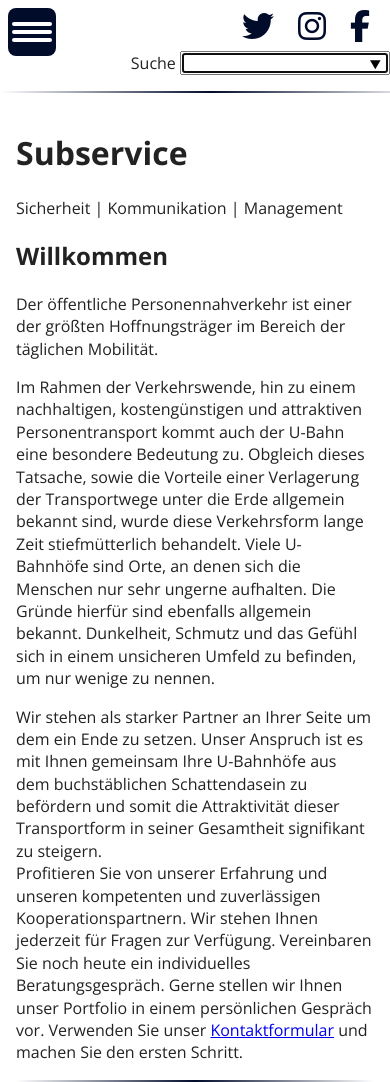
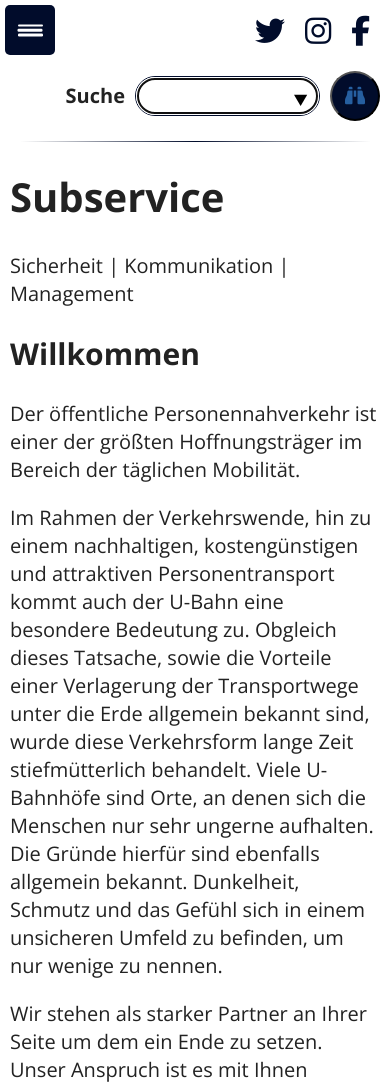
Before and after one commit to XIDV/peschl-webd04a-boilerplate, a plain HTML site: page index.html in a window 390 px wide. Shown: the top 1082 px of the page. Drawn offline with nearby package versions, Linux system fonts and the light colour scheme.

Commit message:
Menü und Suchleiste fertig (vorerst)

```diff
--- a/css/main.css
+++ b/css/main.css
@@ -19,10 +19,10 @@
     --myNormalBlue: #265FA0;
     --myLightBlue: #2AC7E5;
 }
-   html {
+html {
     color: #222;
+    font-size: 10px;
     font-family: 'Open Sans', sans-serif;
-    font-size: 1em;
     line-height: 1.4;
 }
 
@@ -104,20 +104,22 @@ textarea {
  /* ==========================================================================
    Author's custom styles
    ========================================================================== */
-
+body {
+    font-size: 2rem;
+}
 
 #mainWrapper {
     position: relative;
     display: grid;
     grid-template-columns: repeat(12, 1fr);
-    overflow: hidden;
+    /* overflow: hidden; */
 }
 
 .separator {
-    width: 100%;
+    width: 90%;
     height: .125rem;
     background-image: linear-gradient(to right, white, var(--myDarkBlue), white);
-    margin: 1rem 0;
+    margin: 2rem auto 0 auto;
 }
 
 /* Nav global -------------------------------------------------------------- */
@@ -127,11 +129,12 @@ textarea {
     position: fixed;
     top: .5rem;
     left: .5rem;
-    width: 3rem;
-    height: 3rem;
+    width: 5rem;
+    height: 5rem;
     background-color: var(--myDarkBlue);
     border-radius: .5rem;
     overflow: hidden;
+    cursor: pointer;
     z-index: 4;
 }
 
@@ -156,31 +159,39 @@ textarea {
 }
 
 /* Navigationscontainer */
-#pageNav {
+#mainNav {
+    position: sticky;
+    top: 0;
     display: flex;
     flex-direction: column;
     justify-content: center;
+    background-color: white;
 }
 
-#mainNav {
+#pageNav {
     background-color: var(--myNormalBlue);
-    border-radius: 0 0 1rem 1rem;
+    border-radius: 0 0 2rem 2rem;
+    padding: 1rem 0 1rem 0;
 }
 
-.navContainer {
+.navContainer,
+#searchWrapper {
     display: block;
     padding: 0;
-    margin: 0;
+    margin: 0 1rem 0 1rem;
 }
 
 .mainNavLink {
     display: block;
     text-align: center;
     text-decoration: none;
-    font: 700 2rem 'Open Sans';
-    padding: .25rem;
-    transition: color 250ms ease-in-out;
-    margin: 0 1rem 0 0;
+    font: 700 3rem 'Open Sans';
+    padding: 1rem;
+    transition: all 250ms ease-in-out;
+}
+
+#pageNav .mainNavLink {
+    background-color: var(--myNormalBlue);
 }
 
 .mainNavLink:visited,
@@ -191,6 +202,7 @@ textarea {
 .mainNavLink:hover,
 .mainNavLink:focus {
     color: var(--myLightBlue);
+    transform: scale(105%);
 }
 
 #searchWrapper {
@@ -198,11 +210,52 @@ textarea {
     justify-content: flex-end;
 }
 
+#searchWrapper * {
+    font: var(--myDarkBlue) 1.25rem 'Open Sans';
+    font-weight: 700;
+}
+
+#searchWrapper .formElementUnit {
+    display: inherit;
+    justify-content: inherit;
+    align-items: center;
+    gap: 0 1rem
+}
+
+#searchWrapper #searchFor {
+    width: 50%;
+}
+
+#searchFor {
+    border: solid thin var(--myDarkBlue);
+    padding: .5rem;
+    border-radius: 2rem;
+}
+
+#pageSearch {
+    display: block;
+    width: 5rem;
+    height: 5rem;
+    color: var(--myNormalBlue);
+    background-color: var(--myDarkBlue);
+    border-radius: 50%;
+    transition: color 250ms ease-in-out;
+}
+
+#pageSearch:hover {
+    color: var(--myLightBlue);
+    cursor: pointer;
+}
+
+#pageSearch > i {
+    font-family: 'Font Awesome 6 Free';
+}
+
 @media screen and (max-width: 667px) {
     #mainWrapper > *:not(nav) {
         padding: 0 1rem;
     }
-    #pageNav {
+    #mainNav {
         grid-column: 1 / 13;
         overflow: hidden;
     }
@@ -213,8 +266,8 @@ textarea {
         justify-content: flex-end;
     }
 
-    #socialMedia .mainNavLink {
-        font-size: 2rem;
+    #searchWrapper {
+        margin-top: 1rem;
     }
 
     .separator {
--- a/index.html
+++ b/index.html
@@ -24,22 +24,25 @@
   <![endif]-->
 
   <!-- Add your site or application content here -->
-  <div id="mainNavButton">
+  <div id="startAncor"></div>
+  <div id="mainNavButton" title="Navigation einblenden">
     <div class="mnbBar" id="mnbBarMiddle">
       <div class="mnbBar" id="mnbBarTop"></div>
       <div class="mnbBar" id="mnbBarBottom"></div>
     </div>
   </div>
+
   <div id="mainWrapper">
-    <nav id="pageNav">
-      <div id="mainNav">
+    <nav id="mainNav">
+      <div id="pageNav">
         <ul class="navContainer" id="pageNav">
-          <li class="mainNavItem"><a href="#welcome" class="mainNavLink">Start</a></li>
+          <li class="mainNavItem"><a href="#startAncor" class="mainNavLink">Start</a></li>
           <li class="mainNavItem"><a href="#services" class="mainNavLink">Services</a></li>
           <li class="mainNavItem"><a href="#about" class="mainNavLink">Über uns</a></li>
           <li class="mainNavItem"><a href="#contact" class="mainNavLink">Kontakt</a></li>
         </ul>
       </div>
+      <div id="secondNav">
         <ul class="navContainer" id="socialMedia">
           <li class="mainNavItem"><a href="#" class="mainNavLink" target="_blank"><i class="fa-brands fa-twitter"></i></a></li>
           <li class="mainNavItem"><a href="#" class="mainNavLink" target="_blank"><i class="fa-brands fa-instagram"></i></a></li>
@@ -59,12 +62,12 @@
               <option value="Sicherheit">
               <option value="Instandhaltung">
             </datalist>
-          <!-- <button type="button">Suchen</button> -->
+            <button type="button" id="pageSearch"><i class="fa-solid fa-binoculars"></i></button>
           </div>
         </form>
+      </div>
+      <div class="separator"></div>
     </nav>
-
-    <div class="separator"></div>
 
     <header id="mainHeader">
       <div id="logoContainer">
--- a/js/main.js
+++ b/js/main.js
@@ -2,7 +2,7 @@
 $(function() {
     console.log('Ready');
 
-    const menue = $('#mainNav');
+    const menue = $('#pageNav');
     menue.hide();
 
     const mnB = {
```
Lines whose indentation alone changed are shown as unchanged.
